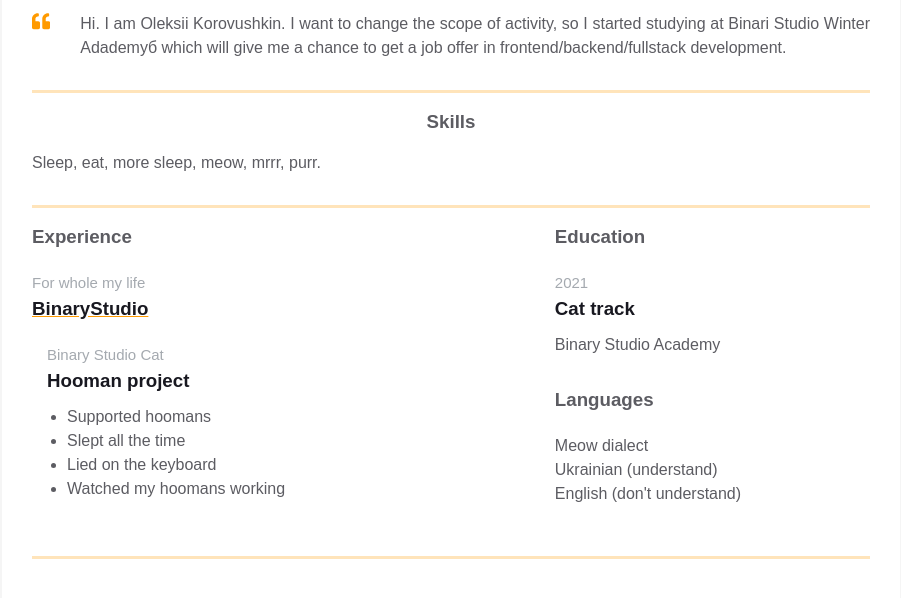
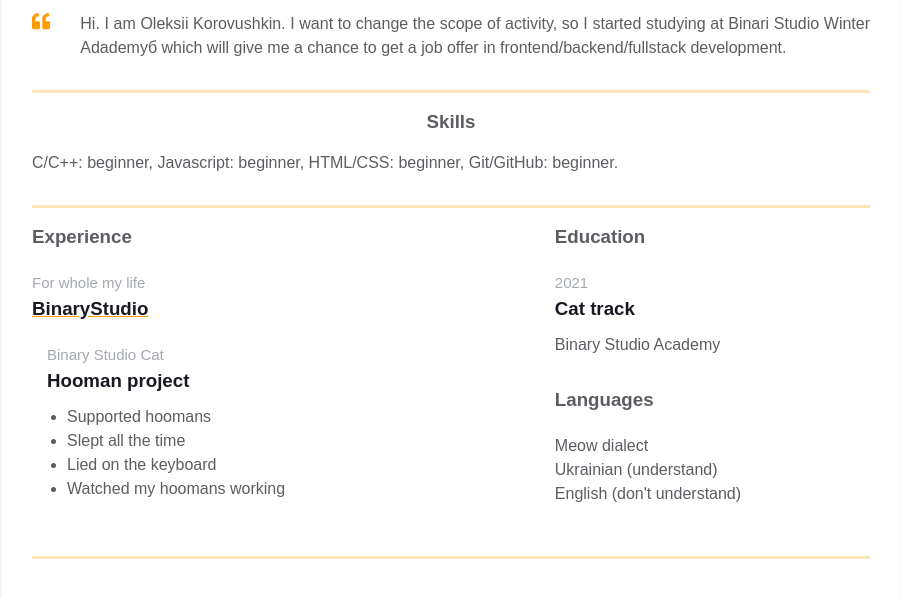
Before and after one commit to alexkrv07/homepage, a plain HTML site: page index.html in a window 1280 px wide. Shown: the part 350-948 px from the top of the page, without its empty margins (189-1090 px from the left). Drawn offline with Linux system fonts and the light colour scheme.

Commit message:
Update skills

```diff
--- a/index.html
+++ b/index.html
@@ -88,7 +88,7 @@
           <div class="resume__block">
             <div class="skills">
               <h3 class="skills__header">Skills</h3>
-              <p class="skills__text">Sleep, eat, more sleep, meow, mrrr, purr. </p>
+              <p class="skills__text">C/C++: beginner,  Javascript: beginner,  HTML/CSS: beginner, Git/GitHub: beginner. </p>
             </div>
           </div>
         </div>
```
